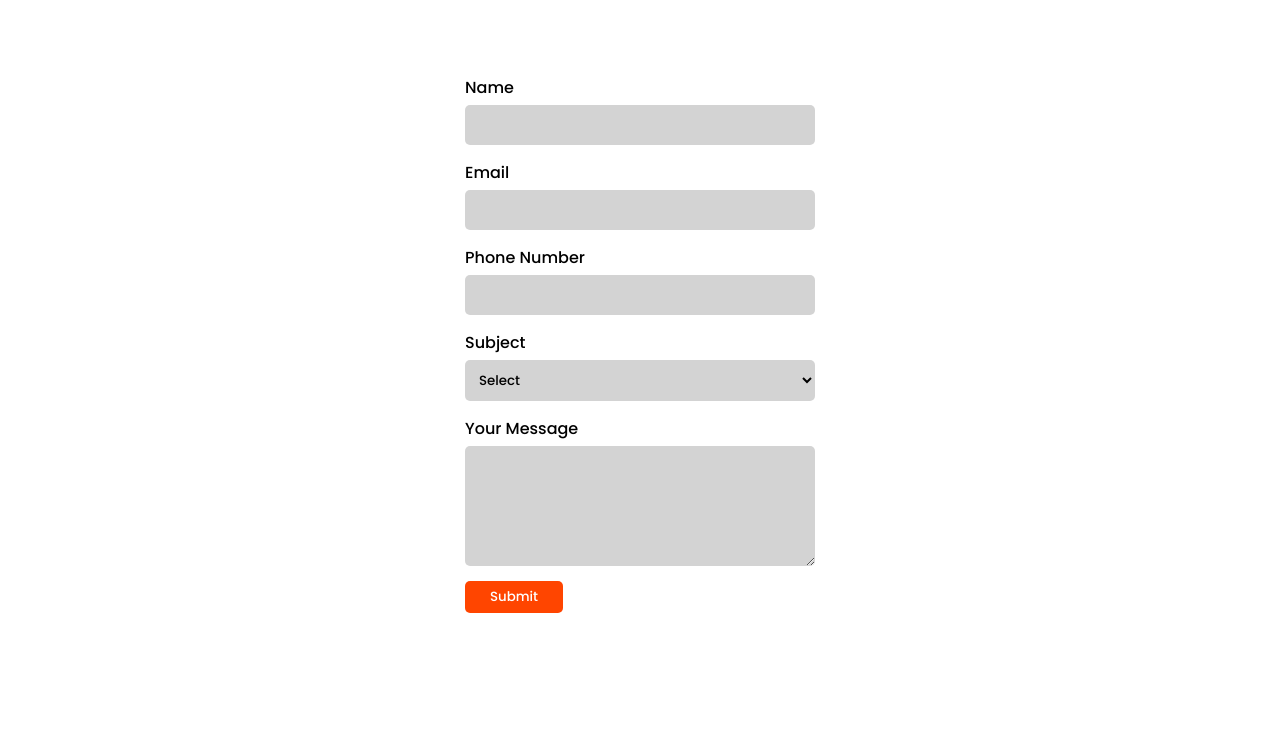
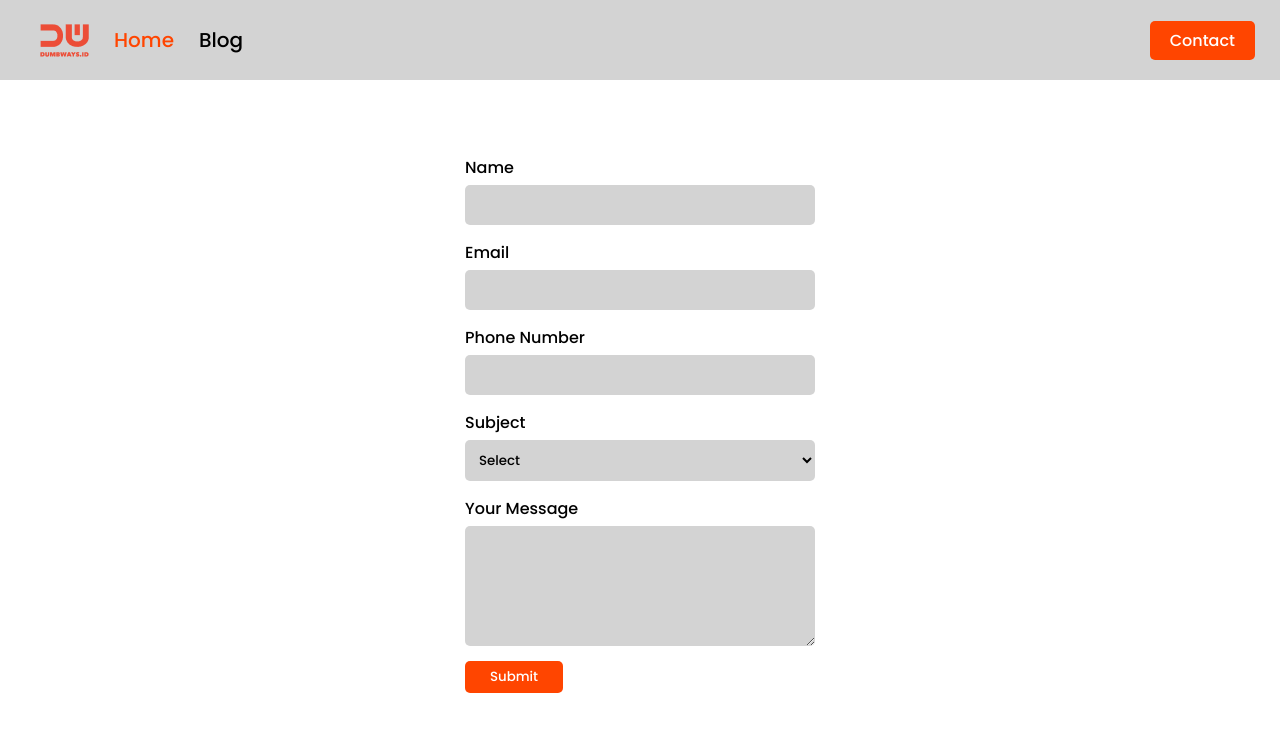
Before and after one commit to luminal0/SatrioDumbways, a plain HTML site: page contact.html in a window 1280 px wide. Drawn offline with Linux system fonts and the light colour scheme.

Commit message:
Updating Header on contact

```diff
--- a/contact.html
+++ b/contact.html
@@ -4,6 +4,29 @@
   </head>
 
   <body>
+
+    <nav>
+      <link rel="stylesheet" href="header.css">
+        <div class="lefts">
+          <ul>
+            <li>
+              <img src="IMAGES/logo.png" alt="logo" />
+            </li>
+
+            <li>
+              <a href="index.html" class="active">Home</a>
+            </li>
+
+            <li>
+              <a href="#" style="color: black;">Blog</a>
+            </li>
+          </ul>
+        </div>
+        <div class="rights">
+          <a href="contact.html">Contact</a>
+        </div>
+      </nav>
+
     <form>
       <div>
         <label for="input-name">Name</label>
```
Also changed, not shown: header.html (+2 -2 lines), index.html (+2 -2 lines).
